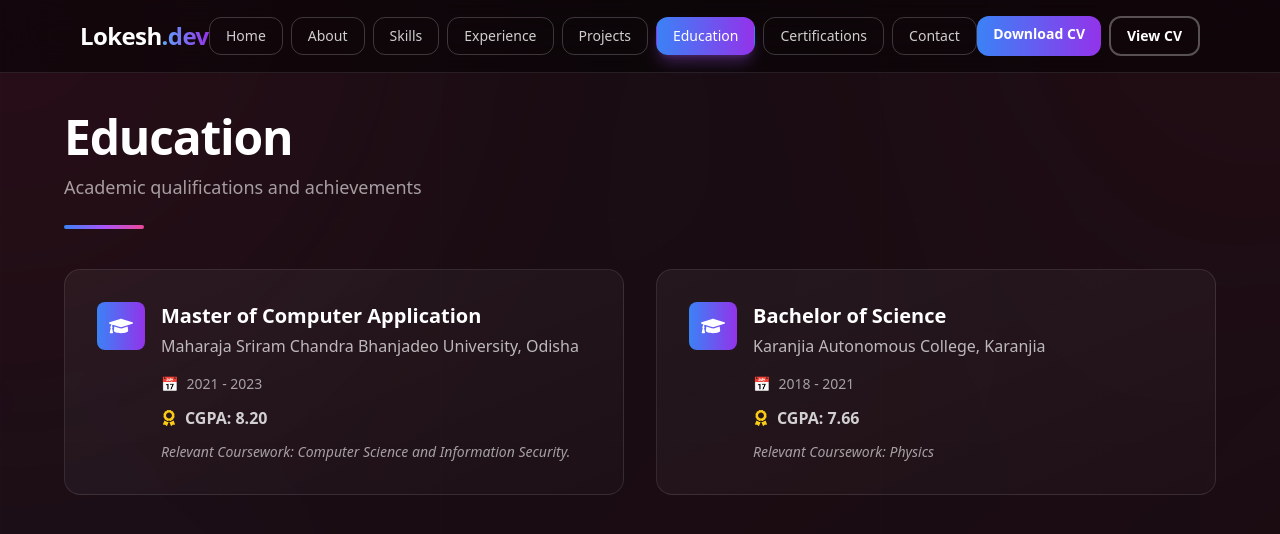
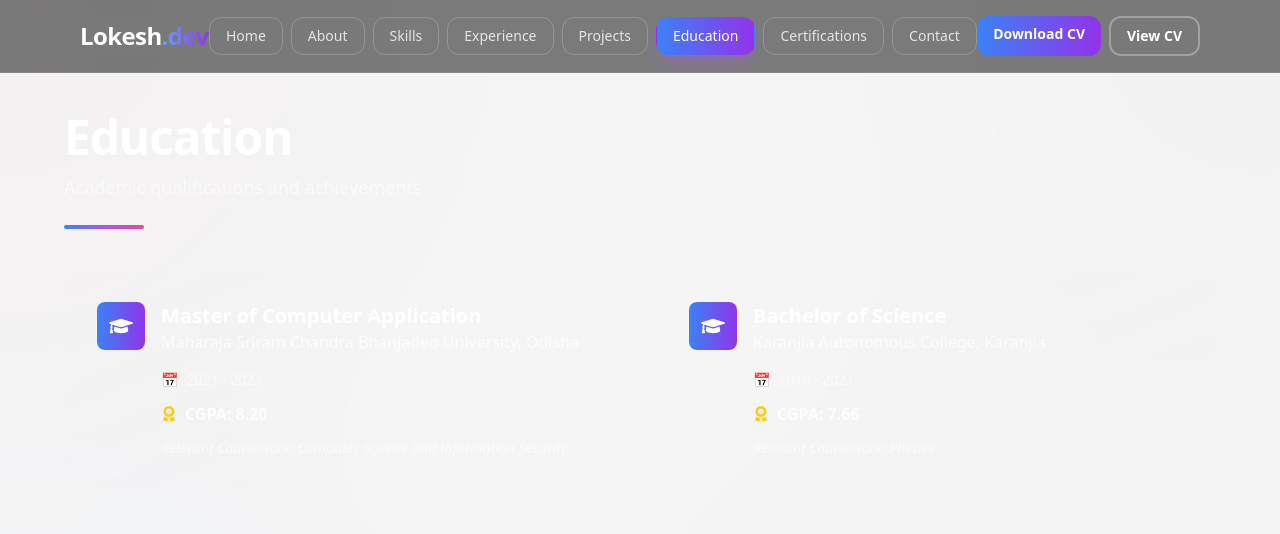
Before and after one commit to LokeshProject/ResumeApp, a React (Vite) app: page /education in a window 1280 px wide. Shown: the top 534 px of the page. Built offline with nearby package versions, Linux system fonts and the light colour scheme.

Commit message:
Optimize image sizing, add light mode theme, and add education institution hyperlinks

```diff
--- a/src/data/resumeData.js
+++ b/src/data/resumeData.js
@@ -94,6 +94,7 @@ export const resumeData = {
     {
       degree: "Master of Computer Application",
       institute: "Maharaja Sriram Chandra Bhanjadeo University, Odisha",
+      instituteLink: "https://www.nou.nic.in/",
       period: "2021 - 2023",
       score: "CGPA: 8.20",
       extra: "Relevant Coursework: Computer Science and Information Security.",
@@ -101,6 +102,7 @@ export const resumeData = {
     {
       degree: "Bachelor of Science",
       institute: "Karanjia Autonomous College, Karanjia",
+      instituteLink: "https://karanjiacollege.com/",
       period: "2018 - 2021",
       score: "CGPA: 7.66",
       extra: "Relevant Coursework: Physics",
--- a/src/index.css
+++ b/src/index.css
@@ -20,18 +20,18 @@
 @media (prefers-color-scheme: light) {
   /* Keep professional contrast with existing white text-heavy UI */
   :root {
-    --bg-base: #1a0d13;
-    --bg-text: #ffffff;
+    --bg-base: #f5f5f5;
+    --bg-text: #1a1a1a;
 
-    --blob-a: rgba(147, 36, 74, 0.28);
-    --blob-b: rgba(107, 22, 48, 0.24);
-    --blob-c: rgba(58, 12, 28, 0.18);
+    --blob-a: rgba(147, 36, 74, 0.08);
+    --blob-b: rgba(107, 22, 48, 0.06);
+    --blob-c: rgba(58, 12, 28, 0.04);
 
-    --before-opacity: 0.42;
-    --before-blur: 84px;
+    --before-opacity: 0.3;
+    --before-blur: 100px;
 
-    --grid-op: 0.015;
-    --star-op: 0.03;
+    --grid-op: 0.008;
+    --star-op: 0.015;
   }
 }
 
@@ -51,6 +51,12 @@ body {
   min-height: 100vh;
   position: relative;
   isolation: isolate;
+}
+
+@media (prefers-color-scheme: light) {
+  body {
+    color: #1a1a1a;
+  }
 }
 
 body::before {
@@ -159,6 +165,13 @@ html {
   animation: float 3s ease-in-out infinite;
 }
 
+/* Mobile image optimization */
+@media (max-width: 640px) {
+  img {
+    max-height: 90vh;
+  }
+}
+
 /* Gradient text */
 .bg-gradient-primary {
   background: linear-gradient(135deg, #fff 0%, #d0d0ff 100%);
--- a/src/pages/Education.jsx
+++ b/src/pages/Education.jsx
@@ -53,7 +53,14 @@ export default function Education() {
                     <h3 className="text-xl font-bold text-white group-hover:text-transparent group-hover:bg-clip-text group-hover:bg-gradient-to-r group-hover:from-blue-400 group-hover:to-purple-400 transition-all">
                       {e.degree}
                     </h3>
-                    <p className="text-white/70 mt-1 font-medium">{e.institute}</p>
+                    <a
+                      href={e.instituteLink}
+                      target="_blank"
+                      rel="noreferrer"
+                      className="text-white/70 mt-1 font-medium hover:text-blue-400 hover:underline transition-colors cursor-pointer"
+                    >
+                      {e.institute}
+                    </a>
                   </div>
                 </div>
 
--- a/src/pages/Home.jsx
+++ b/src/pages/Home.jsx
@@ -143,7 +143,7 @@ export default function Home() {
             <img
               src={profile}
               alt="Lokesh Das"
-              className="w-full max-w-md mx-auto rounded-[30px] shadow-lg"
+              className="w-full max-w-xs md:max-w-sm mx-auto rounded-[30px] shadow-lg"
             />
           </div>
           <motion.div
```
Also changed, not shown: 4 other files (tests, documents, lock files or other folders).
